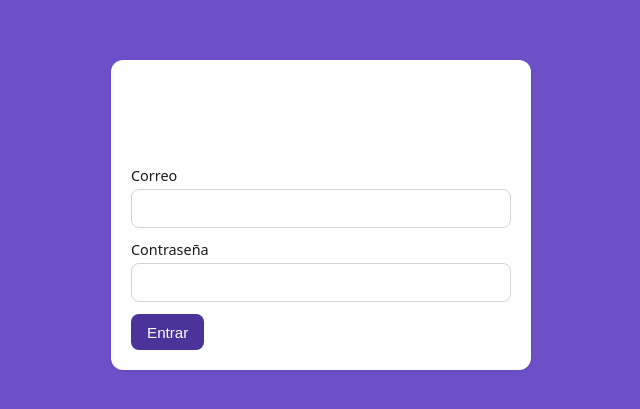
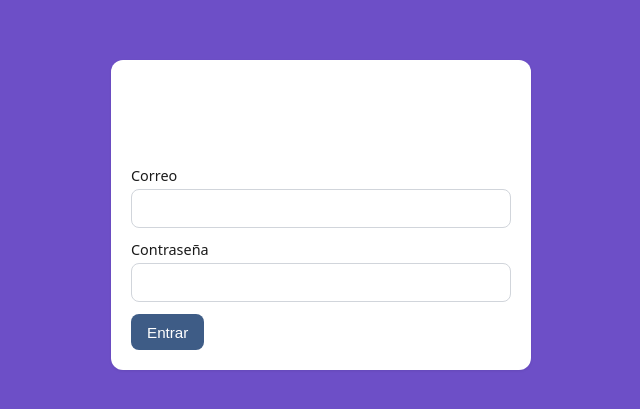
Before and after one commit to joseluisgarciarizo-del/mis-finanzas, a React (Vite) app: page / in a window 1280 px wide. Shown: the part 177-586 px from the top of the page, without its empty margins (319-959 px from the left). Built offline with nearby package versions, Linux system fonts and the light colour scheme; no server answers.

Commit message:
Update estilos.css

```diff
--- a/src/estilos.css
+++ b/src/estilos.css
@@ -46,7 +46,7 @@ button {
   border-radius: 8px;
   padding: 0.6rem 1rem;
   font-size: 0.95rem;
-  background: #4c3399;
+  background: #3E5C86;
   color: white;
 }
 
```
